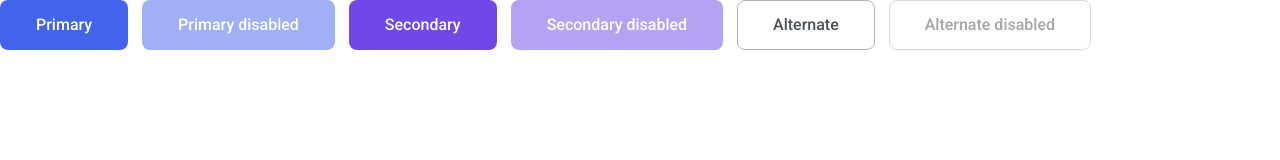
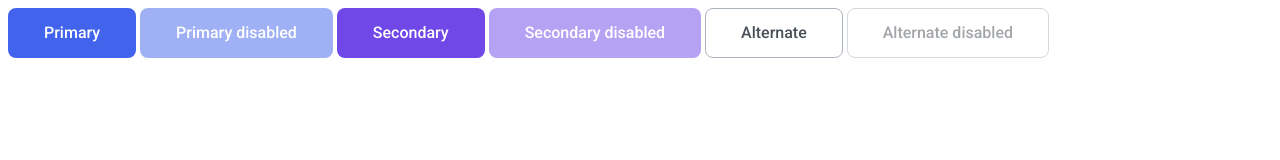
Before and after one commit to js-tasks-ru/htmlcss-20231222_gladysheva-pv, a website: page 03-lection1/01-button/index.html in a window 1280 px wide. Drawn offline with Linux system fonts and the light colour scheme.

Commit message:
3 task. buttons. fix

```diff
--- a/03-lection1/01-button/button.css
+++ b/03-lection1/01-button/button.css
@@ -14,10 +14,6 @@
 .button:disabled {
     pointer-events: none;
     opacity: 50%;
-}
-
-.button + .button {
-    margin-left: 10px;
 }
 
 .button_primary {
--- a/assets/css/main.css
+++ b/assets/css/main.css
@@ -26,7 +26,6 @@
     --secondary: var(--purple);
 }
 
-* {
+body {
     font-family: 'Roboto', sans-serif;
-    margin: 0px;
 }
```
